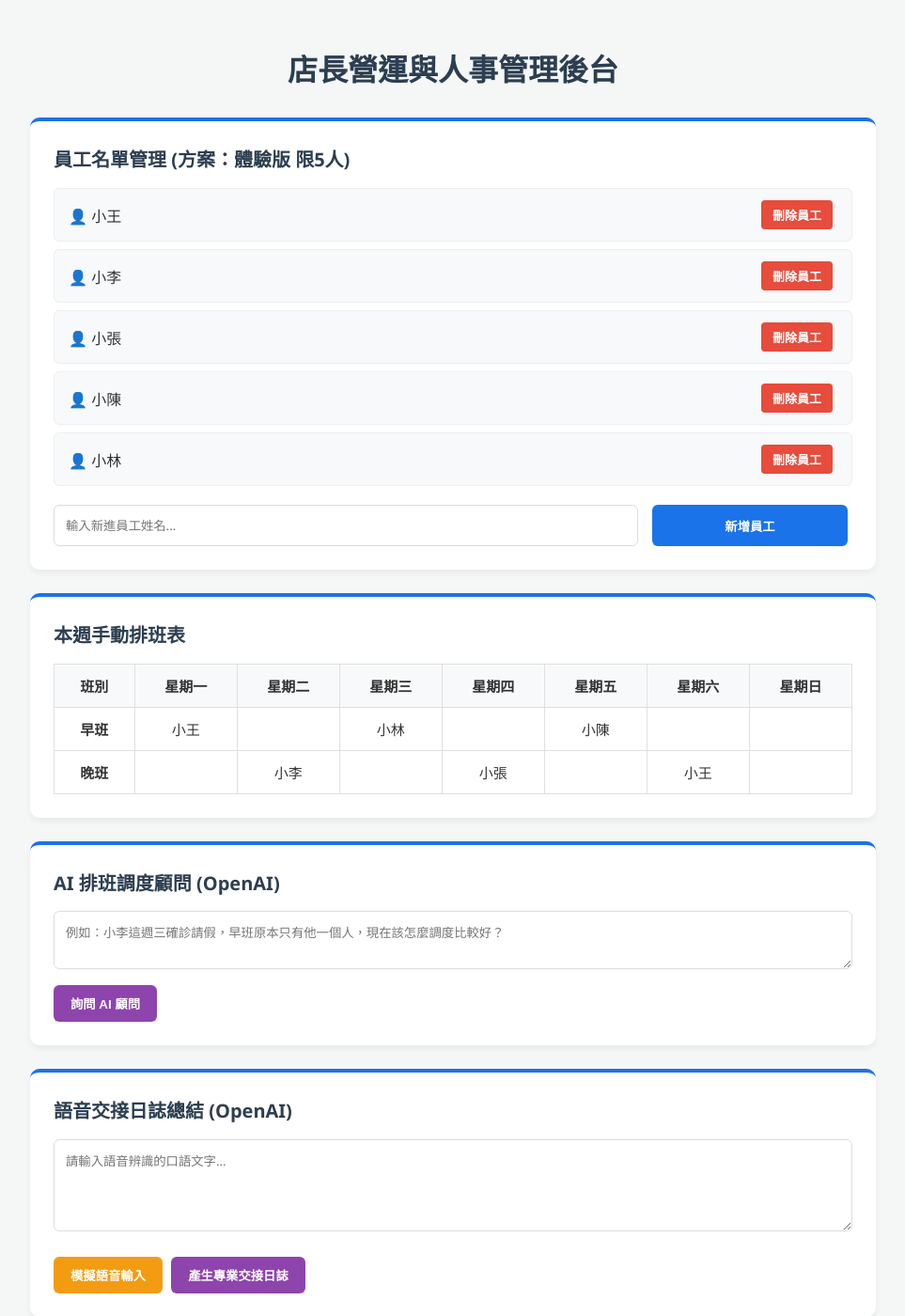
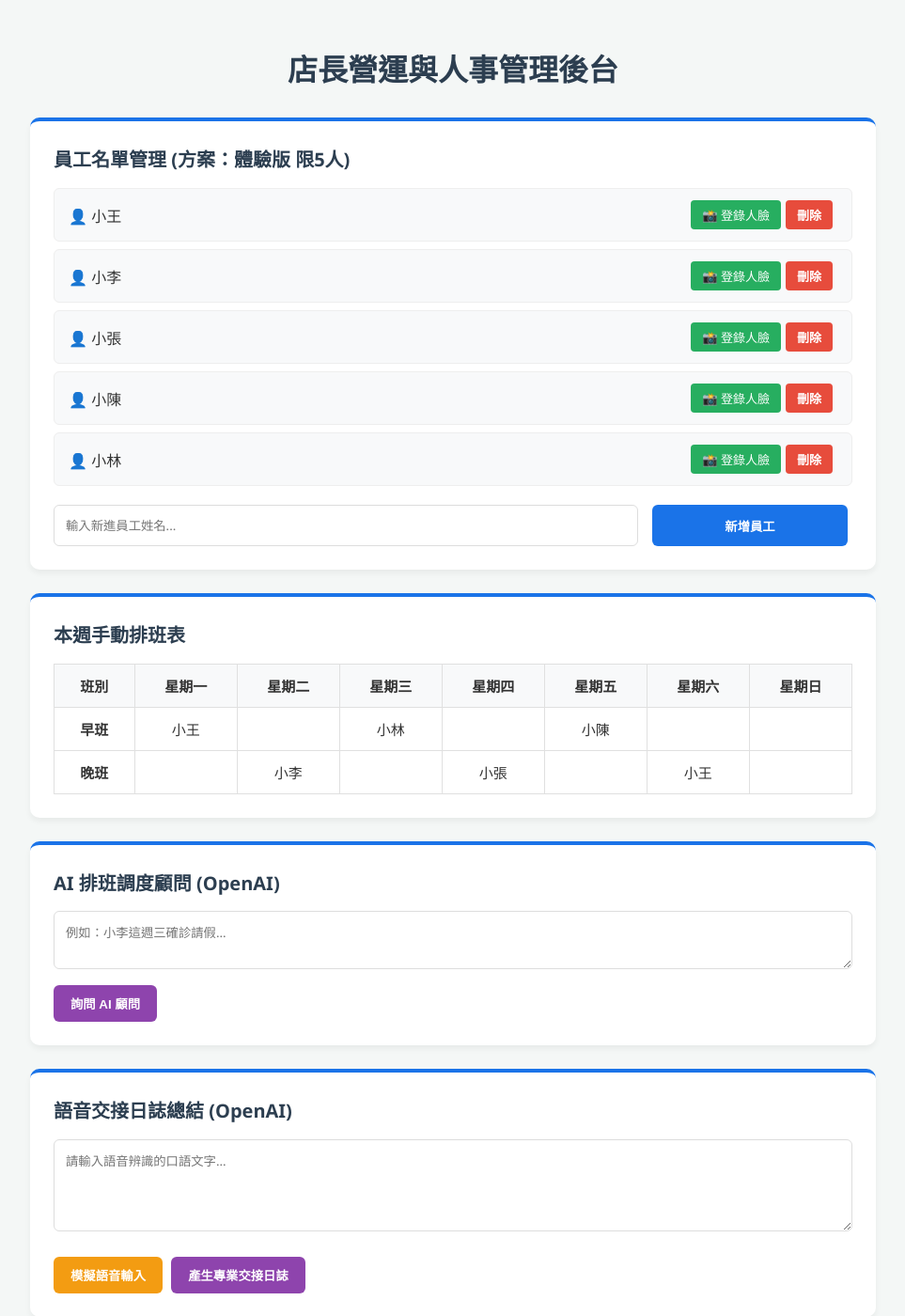
Before and after one commit to Jayson-201/cloud-shift-saas, a Flask app: page /dashboard in a window 1280 px wide. Shown: the top 1400 px of the page at 94% size, without its empty margins (158-1121 px from the left). Run offline with Flask 3, Linux system fonts and the light colour scheme.

Commit message:
Update dashboard.html

```diff
--- a/templates/dashboard.html
+++ b/templates/dashboard.html
@@ -10,27 +10,28 @@
         .card { background-color: white; padding: 25px; border-radius: 10px; box-shadow: 0 4px 6px rgba(0,0,0,0.05); margin-bottom: 25px; border-top: 4px solid #1a73e8;}
         h1 { color: #2c3e50; margin-bottom: 30px; text-align: center;}
         h2 { color: #2c3e50; font-size: 20px; margin-top: 0;}
-
         .btn { padding: 10px 18px; background-color: #1a73e8; color: white; border: none; border-radius: 6px; cursor: pointer; font-weight: bold; margin-right: 5px; transition: 0.2s;}
         .btn:hover { background-color: #1557b0; }
-        .btn-danger { background-color: #e74c3c; padding: 6px 12px; font-size: 13px; margin-left: 10px; border-radius: 4px;}
+        .btn-danger { background-color: #e74c3c; padding: 6px 12px; font-size: 13px; margin-left: 5px; border-radius: 4px;}
         .btn-danger:hover { background-color: #c0392b; }
+        .btn-face { background-color: #27ae60; padding: 6px 12px; font-size: 13px; margin-left: auto; border-radius: 4px; color: white; border: none; cursor: pointer;}
+        .btn-face:hover { background-color: #219150; }
         .btn-ai { background-color: #8e44ad; }
         .btn-ai:hover { background-color: #732d91; }
         .btn-voice { background-color: #f39c12; }
         .btn-voice:hover { background-color: #d68910; }
-
         input[type="text"], textarea { width: 100%; box-sizing: border-box; padding: 12px; margin-bottom: 12px; border: 1px solid #ddd; border-radius: 6px; font-family: inherit;}
         ul.emp-list { list-style-type: none; padding: 0; margin-bottom: 15px;}
-        ul.emp-list li { background: #f8f9fa; margin: 8px 0; padding: 12px 15px; border-radius: 6px; display: flex; justify-content: space-between; align-items: center; border: 1px solid #eee;}
-
+        ul.emp-list li { background: #f8f9fa; margin: 8px 0; padding: 12px 15px; border-radius: 6px; display: flex; align-items: center; border: 1px solid #eee;}
         table.schedule-table { width: 100%; border-collapse: collapse; margin-top: 10px; font-size: 15px;}
         table.schedule-table th, table.schedule-table td { border: 1px solid #e0e0e0; padding: 12px; text-align: center; }
         table.schedule-table th { background-color: #f8f9fa; color: #333; font-weight: 600;}
         table.schedule-table td[contenteditable="true"]:hover { background-color: #fdfad9; cursor: text; outline: none;}
-        table.schedule-table td[contenteditable="true"]:focus { background-color: #fffde7; border: 2px solid #f39c12;}
+        .ai-result { background: #f8f9fa; padding: 20px; border-radius: 6px; white-space: pre-wrap; margin-top: 15px; display: none; border-left: 4px solid #8e44ad; line-height: 1.6;}
 
-        .ai-result { background: #f8f9fa; padding: 20px; border-radius: 6px; white-space: pre-wrap; margin-top: 15px; display: none; border-left: 4px solid #8e44ad; line-height: 1.6;}
+        /* 註冊相機的浮動視窗 */
+        #camera-modal { display: none; position: fixed; top: 50%; left: 50%; transform: translate(-50%, -50%); background: white; padding: 20px; box-shadow: 0 0 20px rgba(0,0,0,0.5); z-index: 1000; border-radius: 10px; text-align: center; }
+        #video-register { width: 100%; max-width: 400px; transform: scaleX(-1); border-radius: 8px;}
     </style>
 </head>
 <body>
@@ -43,8 +44,11 @@
         <ul class="emp-list" id="employee-list">
             {% for emp in employees %}
                 <li>
-                    <span>👤 {{ emp }}</span>
-                    <button class="btn btn-danger" onclick="deleteEmployee('{{ emp }}')">刪除員工</button>
+                    <span>👤 {{ emp }}
+                        {% if emp in registered_faces %} <span style="color:#27ae60; font-size:12px;">(已登錄人臉)</span> {% endif %}
+                    </span>
+                    <button class="btn-face" onclick="openRegisterCamera('{{ emp }}')">📸 登錄人臉</button>
+                    <button class="btn btn-danger" onclick="deleteEmployee('{{ emp }}')">刪除</button>
                 </li>
             {% endfor %}
         </ul>
@@ -57,27 +61,17 @@
     <div class="card">
         <h2>本週手動排班表</h2>
         <table class="schedule-table">
-            <thead>
-                <tr>
-                    <th>班別</th><th>星期一</th><th>星期二</th><th>星期三</th><th>星期四</th><th>星期五</th><th>星期六</th><th>星期日</th>
-                </tr>
-            </thead>
+            <thead><tr><th>班別</th><th>星期一</th><th>星期二</th><th>星期三</th><th>星期四</th><th>星期五</th><th>星期六</th><th>星期日</th></tr></thead>
             <tbody>
-                <tr>
-                    <td><strong>早班</strong></td>
-                    <td contenteditable="true">小王</td><td contenteditable="true"></td><td contenteditable="true">小林</td><td contenteditable="true"></td><td contenteditable="true">小陳</td><td contenteditable="true"></td><td contenteditable="true"></td>
-                </tr>
-                <tr>
-                    <td><strong>晚班</strong></td>
-                    <td contenteditable="true"></td><td contenteditable="true">小李</td><td contenteditable="true"></td><td contenteditable="true">小張</td><td contenteditable="true"></td><td contenteditable="true">小王</td><td contenteditable="true"></td>
-                </tr>
+                <tr><td><strong>早班</strong></td><td contenteditable="true">小王</td><td contenteditable="true"></td><td contenteditable="true">小林</td><td contenteditable="true"></td><td contenteditable="true">小陳</td><td contenteditable="true"></td><td contenteditable="true"></td></tr>
+                <tr><td><strong>晚班</strong></td><td contenteditable="true"></td><td contenteditable="true">小李</td><td contenteditable="true"></td><td contenteditable="true">小張</td><td contenteditable="true"></td><td contenteditable="true">小王</td><td contenteditable="true"></td></tr>
             </tbody>
         </table>
     </div>
 
     <div class="card">
         <h2>AI 排班調度顧問 (OpenAI)</h2>
-        <textarea id="ai-prompt-schedule" rows="2" placeholder="例如：小李這週三確診請假，早班原本只有他一個人，現在該怎麼調度比較好？"></textarea>
+        <textarea id="ai-prompt-schedule" rows="2" placeholder="例如：小李這週三確診請假..."></textarea>
         <button class="btn btn-ai" onclick="consultAI()">詢問 AI 顧問</button>
         <div id="ai-result-schedule" class="ai-result"></div>
     </div>
@@ -93,60 +87,75 @@
     </div>
 </div>
 
+<div id="camera-modal">
+    <h3 id="register-title"></h3>
+    <video id="video-register" autoplay playsinline></video>
+    <canvas id="canvas-register" style="display:none;"></canvas>
+    <div style="margin-top: 15px;">
+        <button class="btn btn-face" onclick="captureAndRegister()" style="padding: 10px 20px;">✅ 拍照並儲存</button>
+        <button class="btn btn-danger" onclick="closeCamera()">取消</button>
+    </div>
+</div>
+
 <script>
+    // 原本的增刪員工、AI 功能程式碼
     function addEmployee() {
         const nameInput = document.getElementById("new-employee-name").value;
         if (!nameInput) { alert("請輸入員工姓名！"); return; }
-        let formData = new FormData();
-        formData.append("name", nameInput);
+        let formData = new FormData(); formData.append("name", nameInput);
         fetch("/add_employee", { method: "POST", body: formData })
         .then(response => response.json())
-        .then(data => {
-            if (data.status === "upgrade_needed") { alert("💎 方案限制提示 💎\n\n" + data.message); }
-            else { window.location.reload(); }
-        });
+        .then(data => { if (data.status === "upgrade_needed") alert("💎 方案限制提示 💎\n\n" + data.message); else window.location.reload(); });
     }
 
     function deleteEmployee(name) {
-        if (!confirm(`店長您好，確定要刪除員工「${name}」的資料嗎？`)) return;
+        if (!confirm(`確定要刪除員工「${name}」嗎？`)) return;
         fetch(`/delete_employee/${name}`, { method: "POST" })
         .then(response => response.json())
-        .then(data => {
-            if (data.status === "success") { alert(data.message); window.location.reload(); }
-            else { alert(data.message); }
-        });
+        .then(data => { alert(data.message); window.location.reload(); });
     }
 
-    function consultAI() {
-        const prompt = document.getElementById("ai-prompt-schedule").value;
-        const resultDiv = document.getElementById("ai-result-schedule");
-        if (!prompt) return;
-        resultDiv.style.display = "block"; resultDiv.innerText = "處理中，請稍候...";
-        let formData = new FormData(); formData.append("prompt", prompt);
-        fetch("/generate_schedule", { method: "POST", body: formData })
-        .then(response => response.json())
-        .then(data => { resultDiv.innerText = "💡 AI 顧問建議：\n\n" + data.schedule; });
+    // 省略 AI 顧問與語音交接的 JS (保留你原本的內容即可)
+    function consultAI() { /* ... */ }
+    function simulateVoiceInput() { /* ... */ }
+    function generateHandover() { /* ... */ }
+
+    // --- 新增：登錄人臉邏輯 ---
+    let registerStream = null;
+    let currentRegisterName = "";
+
+    function openRegisterCamera(name) {
+        currentRegisterName = name;
+        document.getElementById("register-title").innerText = `為「${name}」登錄人臉`;
+        document.getElementById("camera-modal").style.display = "block";
+        navigator.mediaDevices.getUserMedia({ video: { facingMode: "user" } })
+            .then(stream => { registerStream = stream; document.getElementById("video-register").srcObject = stream; })
+            .catch(err => { alert("無法開啟相機，請確認權限。"); closeCamera(); });
     }
 
-    function simulateVoiceInput() {
-        const textToType = "那個明天早班注意一下，今天下午兩桌客人打翻飲料，衛生紙跟抹布用很兇，記得去庫房補貨。然後牛奶快沒了，明天廠商來記得叫三箱。對了，靠窗那邊的冷氣在滴水，要找師傅來看一下。";
-        const textarea = document.getElementById("ai-prompt-handover");
-        textarea.value = ""; let i = 0;
-        function typeWriter() { if (i < textToType.length) { textarea.value += textToType.charAt(i); i++; setTimeout(typeWriter, 30); } }
-        typeWriter();
+    function closeCamera() {
+        document.getElementById("camera-modal").style.display = "none";
+        if (registerStream) registerStream.getTracks().forEach(track => track.stop());
     }
 
-    function generateHandover() {
-        const prompt = document.getElementById("ai-prompt-handover").value;
-        const resultDiv = document.getElementById("ai-result-handover");
-        if (!prompt) return;
-        resultDiv.style.display = "block"; resultDiv.innerText = "處理中，請稍候...";
-        let formData = new FormData(); formData.append("prompt", prompt);
-        fetch("/generate_handover", { method: "POST", body: formData })
+    function captureAndRegister() {
+        const video = document.getElementById("video-register");
+        const canvas = document.getElementById("canvas-register");
+        canvas.width = video.videoWidth; canvas.height = video.videoHeight;
+        canvas.getContext("2d").drawImage(video, 0, 0, canvas.width, canvas.height);
+
+        // 將圖片轉為 Base64 格式
+        const base64Image = canvas.toDataURL("image/jpeg");
+        closeCamera();
+
+        let formData = new FormData();
+        formData.append("name", currentRegisterName);
+        formData.append("image", base64Image);
+
+        fetch("/register_face", { method: "POST", body: formData })
         .then(response => response.json())
-        .then(data => { resultDiv.innerHTML = "<strong>📋 專業交接日誌：</strong><br><br>" + data.handover_log; });
+        .then(data => { alert(data.message); window.location.reload(); });
     }
 </script>
-
 </body>
 </html>
```
